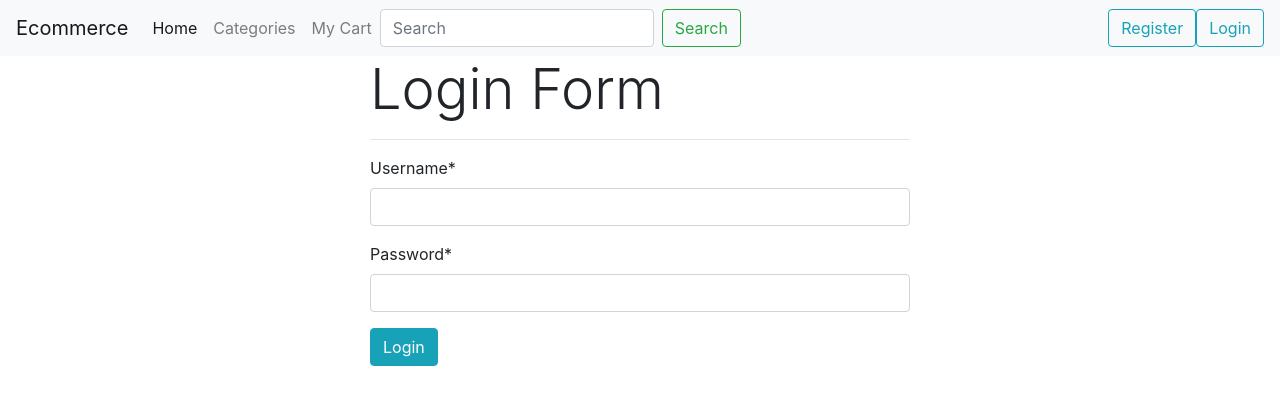
After one commit to rosan21/Ecommerceproject, a Django app: page /login/ in a window 1280 px wide. The commit adds this page. Shown: the top 405 px of the page. Run offline with Django 3.2, Linux system fonts and the light colour scheme; some libraries are stand-ins or nearby versions.

Commit message:
Login,Logout,Registration

```diff
--- a/ecommerceapp/forms.py
+++ b/ecommerceapp/forms.py
@@ -1,8 +1,49 @@
+from tkinter import Widget
 from django import forms
-from .models import Order
+from .models import Order,Customer
+from django.contrib.auth.models import User
+from django.contrib.auth.forms import UserCreationForm
 
 class CheckOutForm(forms.ModelForm):
     class Meta:
         model = Order
         fields =["ordered_by", "shipping_address",
                   "mobile", "email"]
+
+class RegistrationForm(forms.ModelForm):
+    username = forms.CharField(widget=forms.TextInput())
+    password = forms.CharField(widget=forms.PasswordInput())
+    email = forms.EmailField(widget=forms.EmailInput())
+
+    class Meta:
+        model=Customer
+        fields =['username', 'password',  'full_name','email', 'address']
+
+    def clean_username(self):
+        uname = self.cleaned_data.get('username')
+        if User.objects.filter(username=uname).exists():
+            raise forms.ValidationError('Username Already exists')
+        return uname
+
+    def clean_email(self):
+        email = self.cleaned_data.get('email')
+        if User.objects.filter(email=email).exists():
+            raise forms.ValidationError('Email alredy in use')
+        return email
+
+class LoginForm(forms.Form):
+    username = forms.CharField(widget=forms.TextInput())
+    password = forms.CharField(widget=forms.PasswordInput())
+
+class CustomerRegistrationForm(UserCreationForm):
+    full_name = forms.CharField(widget=forms.TextInput())
+    address = forms.CharField(widget=forms.TextInput())
+
+    class Meta:
+        model = User
+        fields = ['username',  'full_name','email', 'address']
+    def clean_email(self):
+        email = self.cleaned_data.get('email')
+        if User.objects.filter(email=email).exists():
+            raise forms.ValidationError('Email alredy in use')
+        return email
--- a/ecommerceapp/templates/checkout.html
+++ b/ecommerceapp/templates/checkout.html
@@ -1,6 +1,7 @@
 {%extends 'core/base.html'%}
 {%load custom_price_tag%}
 {%load crispy_forms_tags%}
+
 
 {%block title%}{%endblock title%}
 {%block content%}
--- /dev/null
+++ b/ecommerceapp/templates/login.html
@@ -0,0 +1,22 @@
+{%extends 'core/base.html'%}
+{%load crispy_forms_tags%}
+{%block title%} {%endblock title%}
+
+{%block content%}
+    <div class="container">
+        <div class="row">
+            <div class="col-md-6 mx-auto">
+                <h1 class="display-4">Login Form</h1>
+                <hr>
+                <form action="" method="POST">
+                    {%csrf_token%}
+                    {{form|crispy}}
+                    <button class="btn btn-info">Login</button>
+                    {% if error %}
+                    <li style="color: red;">{{error}}</li>
+                    {% endif %}
+                </form>
+            </div>
+        </div>
+    </div>
+{%endblock content%}
--- a/ecommerceapp/urls.py
+++ b/ecommerceapp/urls.py
@@ -11,5 +11,8 @@ urlpatterns = [
     path('mycart/',MyCartView.as_view(), name='mycart' ),
     path('managecart/<int:id>/', ManageCartView.as_view(), name ='managecart'),
     path('emptycart/', EmptyCartView.as_view(), name = 'emptycart'),
-    path('checkout/', CheckOutView.as_view(), name='checkout')
+    path('checkout/', CheckOutView.as_view(), name='checkout'),
+    path('register/', CustomerRegistrationView.as_view(), name='register'),
+    path('login/', LoginView.as_view(), name='login'),
+    path('logout/', LogoutView.as_view(), name ='logout')
 ]
--- a/ecommerceapp/views.py
+++ b/ecommerceapp/views.py
@@ -1,8 +1,11 @@
 from django.shortcuts import render,redirect
 from django.urls import reverse_lazy
-from django.views.generic import TemplateView, View,CreateView
-from ecommerceapp.models import Product,Category, Cart, CartProduct
-from .forms import CheckOutForm
+from django.views.generic import TemplateView, View,CreateView,FormView
+from ecommerceapp.models import Product,Category, Cart, CartProduct, Order,Customer
+from .forms import CheckOutForm, RegistrationForm, LoginForm,CustomerRegistrationForm
+from django.contrib import messages
+from django.contrib.auth.models import User
+from django.contrib.auth import authenticate, login, logout
 
 
 # Create your views here.
@@ -12,7 +15,6 @@ class HomeView(TemplateView):
     def get_context_data(self, **kwargs):
          context = super().get_context_data(**kwargs)
          context['products'] = Product.objects.all()
-
          return context
 
 class CategoriesView(TemplateView):
@@ -33,7 +35,6 @@ class ProductDetailView(TemplateView):
         product.view_count += 1
         product.save()
         context['product'] = product
-
         return context
 
 class AddToCartView(TemplateView):
@@ -84,8 +85,6 @@ class MyCartView(TemplateView):
         else:
             cart_object =None
         context['cart']=cart_object
-
-
         return context
 
 class ManageCartView(View):
@@ -133,12 +132,103 @@ class CheckOutView(CreateView):
     form_class = CheckOutForm
     success_url= reverse_lazy('home')
 
+    def get_context_data(self, **kwargs) :
+        context =  super().get_context_data(**kwargs)
+        cart_id = self.request.session.get('cart_id',None)
+        if cart_id:
+            cart_object = Cart.objects.get(id=cart_id)
+        else:
+            cart_object =None
+        context['cart'] = cart_object
+        return context
+
+    def form_valid(self, form):
+        cart_id =self.request.session.get('cart_id')
+        if cart_id:
+            cart_object = Cart.objects.get(id=cart_id)
+            form.instance.cart = cart_object
+            form.instance.subtotal = cart_object.total
+            form.instance.discount=0
+            form.instance.total=cart_object.total
+            form.instance.order_status = "Order Received"
+            messages.success(self.request, f'Order placed puccessfully')
+            del self.request.session['cart_id']
+        else:
+            return redirect('home')
+
+        return super().form_valid(form)
 
 
-    def get_context_data(self, **kwargs) :
-        context =  super().get_context_data(**kwargs)
-        cart_id = self.request.session.get('cart_id')
-        cart_object = Cart.objects.get(id=cart_id)
-        context['cart'] = cart_object
+class CustomerRegistrationView(View):
 
-        return context
+    def get(self,request):
+        form = CustomerRegistrationForm()
+        context = {'form':form}
+        return render(request,'register.html', context)
+
+    def post(self,request):
+        form = CustomerRegistrationForm(request.POST)
+        context = {'form':form}
+        if form.is_valid():
+            full_name = form.cleaned_data['full_name']
+            address = form.cleaned_data['address']
+            username = form.cleaned_data['username']
+            form.save()
+
+            user = User.objects.get(username=username)
+            Customer.objects.create(user=user, full_name=full_name, address=address)
+            messages.success(self.request, f'Account created for {username}')
+            return redirect('login')
+
+        return render(request,'register.html', context)
+
+
+# class LoginView(FormView):
+#     template_name='login.html'
+#     form_class = LoginForm
+#     success_url= reverse_lazy('home')
+
+#     def form_valid(self, form):
+#         uname =form.cleaned_data['username']
+#         passs = form.cleaned_data['password']
+#         usr = authenticate(username=uname, password=passs)
+#         customer = Customer.objects.get(user=usr)
+#         print(customer )
+#         if usr is not None:
+#             print(uname,passs)
+#             login(self.request, usr )
+
+#         else:
+#             print('incorrect')
+#             return render(self.request,self.template_name, {'error': 'Invalid Crediantials', 'form':self.form_class})
+
+
+
+#         return super().form_valid(form)
+
+class LoginView(View):
+    def get(self,request):
+        form = LoginForm()
+        context = {'form':form}
+        return render(request,'login.html', context)
+    def post(self,request):
+        form = LoginForm(request.POST)
+        context = {'form':form, 'error':'Invalid Credentials'}
+        if form.is_valid():
+            username = form.cleaned_data['username']
+            password = form.cleaned_data['password']
+            user = authenticate(username = username, password=password)
+            print(user)
+            if user is not None and Customer.objects.filter(user=user).exists():
+                login(request,user)
+                return redirect('home')
+            else:
+                return render(request, 'login.html', context)
+        else:
+             return render(request, 'login.html', context)
+
+class LogoutView(View):
+
+    def get(self,request):
+        logout(request)
+        return redirect("home")
--- a/templates/core/base.html
+++ b/templates/core/base.html
@@ -29,13 +29,33 @@
             <li class="nav-item">
               <a class="nav-link " href="{%url 'mycart'%}">My Cart</a>
             </li>
+            <form class="form-inline my-2 my-lg-0">
+              <input class="form-control mr-sm-2" type="search" placeholder="Search" aria-label="Search">
+              <button class="btn btn-outline-success my-2 my-sm-0" type="submit">Search</button>
+            </form>
           </ul>
           <form class="form-inline my-2 my-lg-0">
-            <input class="form-control mr-sm-2" type="search" placeholder="Search" aria-label="Search">
-            <button class="btn btn-outline-success my-2 my-sm-0" type="submit">Search</button>
+
+            {% if user.is_authenticated %}
+            <a class="btn btn-outline-info my-2 my-sm-0" href="{%url 'logout'%}">Logout</a>
+            {%else%}
+            <a class="btn btn-outline-info my-2 my-sm-0" href="{%url 'register'%}">Register</a>
+            <a class="btn btn-outline-info my-2 my-sm-0" href="{%url 'login'%}">Login</a>
+            {%endif%}
           </form>
         </div>
       </nav>
+      {% if messages %}
+      <div class="alert alert-success" role="alert">
+
+        {% for message in messages %}
+          {{ message }}
+        {% endfor %}
+
+
+
+      </div>
+      {% endif %}
     {%block content%} {%endblock content%}
 
     <!-- Optional JavaScript; choose one of the two! -->
```
Also changed, not shown: ecommerceapp/admin.py (+13 -1 lines), ecommerceapp/templates/register.html (added, +19 -0 lines), db.sqlite3.
